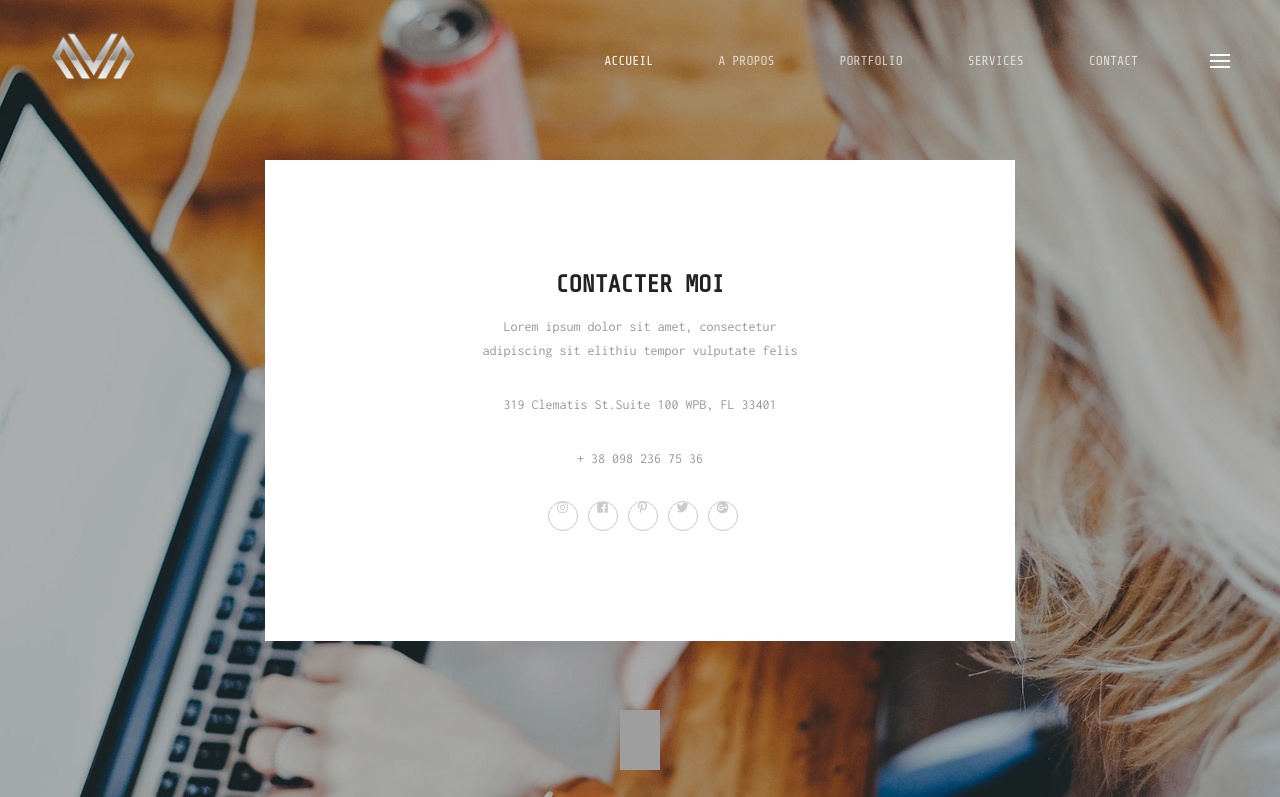
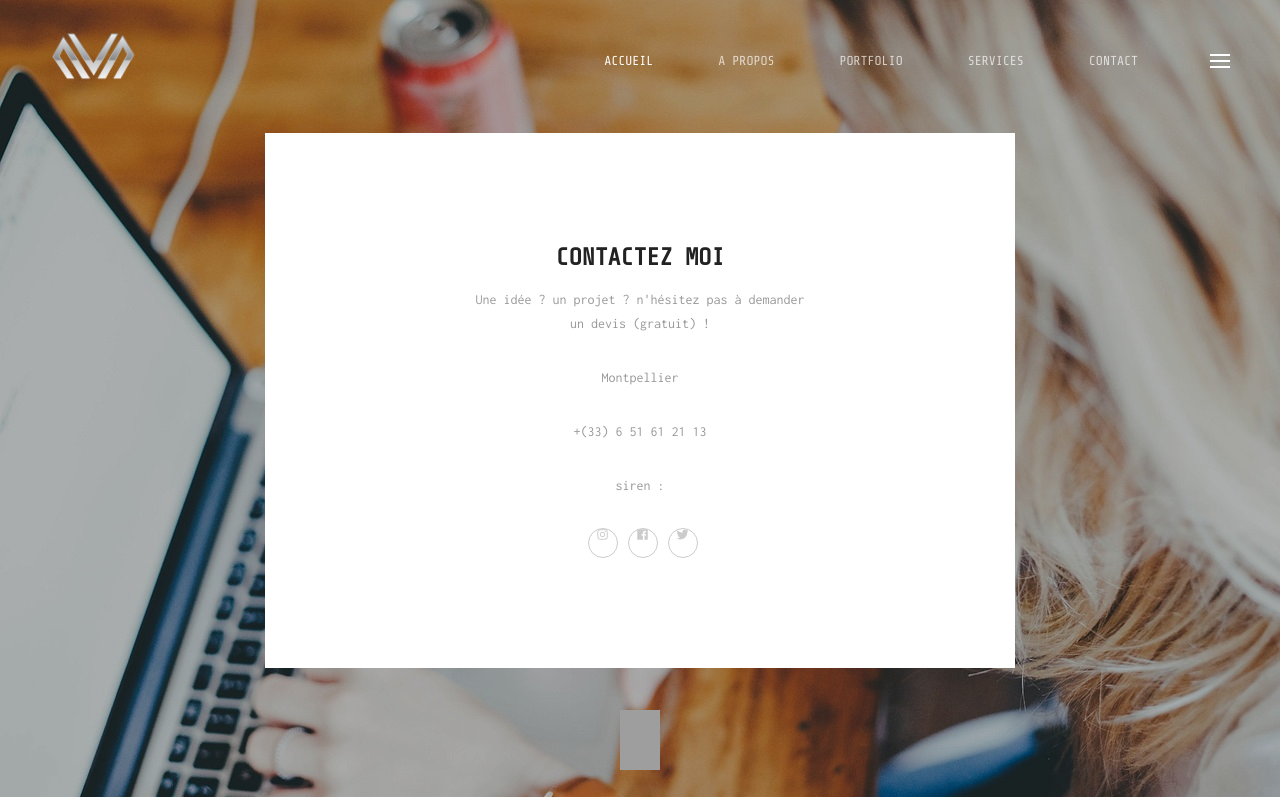
Before and after one commit to Trapper1622/freelance_site, a PHP site: page /contact.php in a window 1280 px wide. Shown: the top 797 px of the page. Run offline with PHP 8.4, Linux system fonts and the light colour scheme; some libraries are stand-ins or nearby versions; some web fonts are replaced; grey boxes are pictures that could not be loaded.

Commit message:
initial pageContact

```diff
--- a/contact.php
+++ b/contact.php
@@ -13,24 +13,30 @@
                   <div class="col-md-6 col-md-offset-3 text-center">
                     <div class="empty-space col-xs-b55 col-sm-b110"></div>
 
-                    <div class="h4"><b>CONTACTER MOI</b></div>
+                    <div class="h4"><b>CONTACTEZ MOI</b></div>
 
                     <div class="empty-space col-xs-b15"></div>
 
                     <div class="simple-article grey">
-                      Lorem ipsum dolor sit amet, consectetur adipiscing sit elithiu tempor vulputate felis
+                      Une idée ? un projet ? n'hésitez pas à demander un devis (gratuit) !
                     </div>
 
                     <div class="empty-space col-xs-b15 col-sm-b30"></div>
 
                     <div class="simple-article grey">
-                      319 Clematis St.Suite 100 WPB, FL 33401
+                      Montpellier
                     </div>
 
                     <div class="empty-space col-xs-b15 col-sm-b30"></div>
 
                     <div class="simple-article grey">
-                      <a class="mouseover-simple" href="tel:+380982367536">+ 38 098 236 75 36</a>
+                      <a class="mouseover-simple" href="tel:+380982367536">+(33) 6 51 61 21 13</a>
+                    </div>
+
+                    <div class="empty-space col-xs-b15 col-sm-b30"></div>
+
+                    <div class="simple-article grey">
+                      siren :
                     </div>
 
                     <div class="empty-space col-xs-b15 col-sm-b30"></div>
@@ -38,9 +44,7 @@
                     <div class="follow style-4">
                       <a class="entry" href="#"><i class="fab fa-instagram"></i></a>
                       <a class="entry" href="#"><i class="fab fa-facebook"></i></a>
-                      <a class="entry" href="#"><i class="fab fa-pinterest-p"></i></a>
                       <a class="entry" href="#"><i class="fab fa-twitter"></i></a>
-                      <a class="entry" href="#"><i class="fab fa-google-plus"></i></a>
                     </div>
 
                     <div class="empty-space col-xs-b55 col-sm-b110"></div>
@@ -65,7 +69,7 @@
     <div class="col-xs-10 col-xs-offset-1">
       <div class="empty-space col-xs-b55 col-sm-b110"></div>
 
-      <div class="h4 text-center"><b>HAVE A QUESTION?</b></div>
+      <div class="h4 text-center"><b>Vous avez une question ?</b></div>
 
       <div class="empty-space col-xs-b30 col-sm-b60"></div>
 
@@ -74,7 +78,7 @@
           <div class="col-sm-6 col-xs-b30 col-sm-b0">
             <div class="input-wrapper">
               <input name="name" class="input" type="text">
-              <label>Name</label>
+              <label>Nom</label>
               <span></span>
             </div>
           </div>
@@ -90,7 +94,7 @@
           <div class="col-sm-12">
             <div class="input-wrapper">
               <input name="subject" class="input" type="text">
-              <label>Subject</label>
+              <label>Sujet</label>
               <span></span>
             </div>
           </div>
@@ -108,7 +112,7 @@
         <div class="empty-space col-xs-b40"></div>
 
         <div class="text-center">
-          <div class="button type-3">submit message<input type="submit" /></div>
+          <div class="button type-3">Envoyer message<input type="submit" /></div>
         </div>
       </form>
 
```
